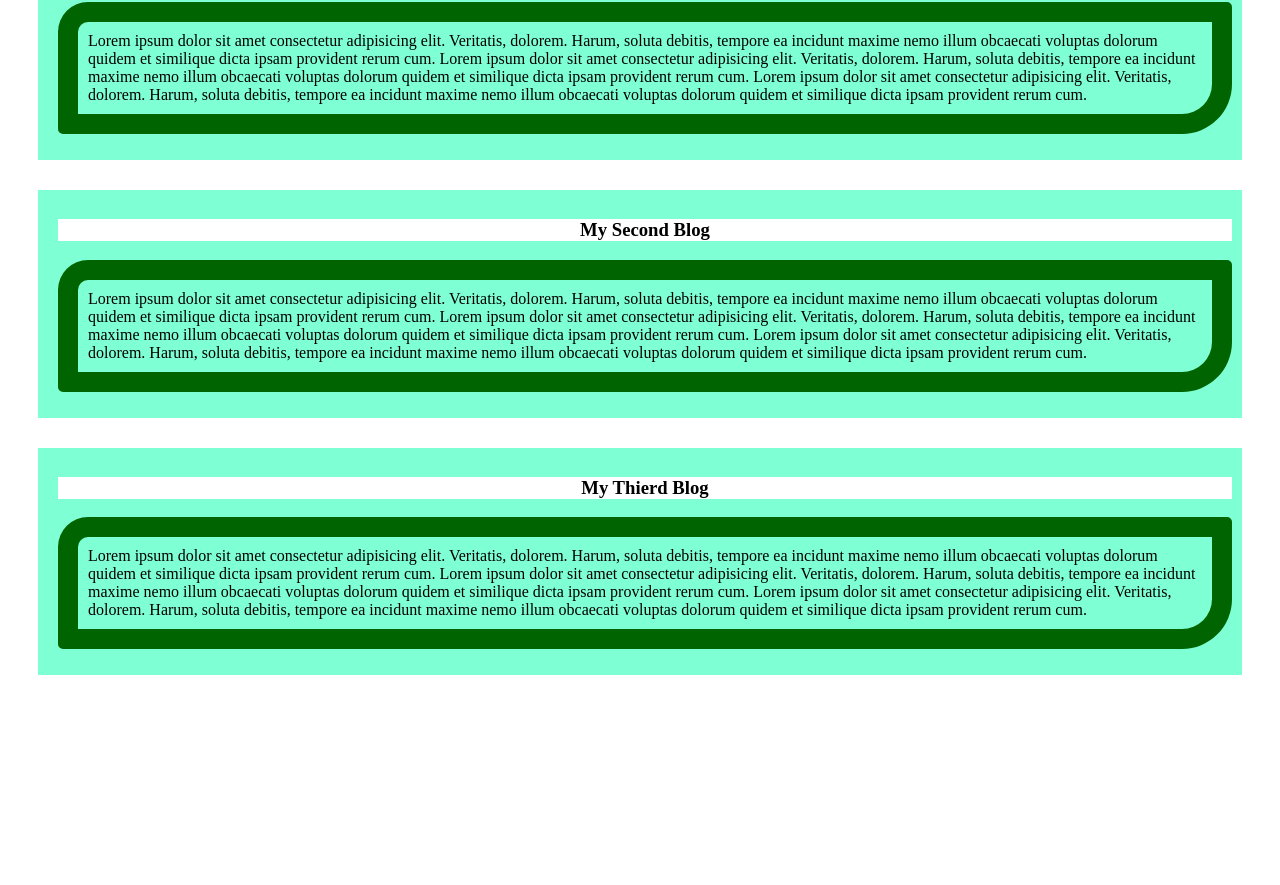
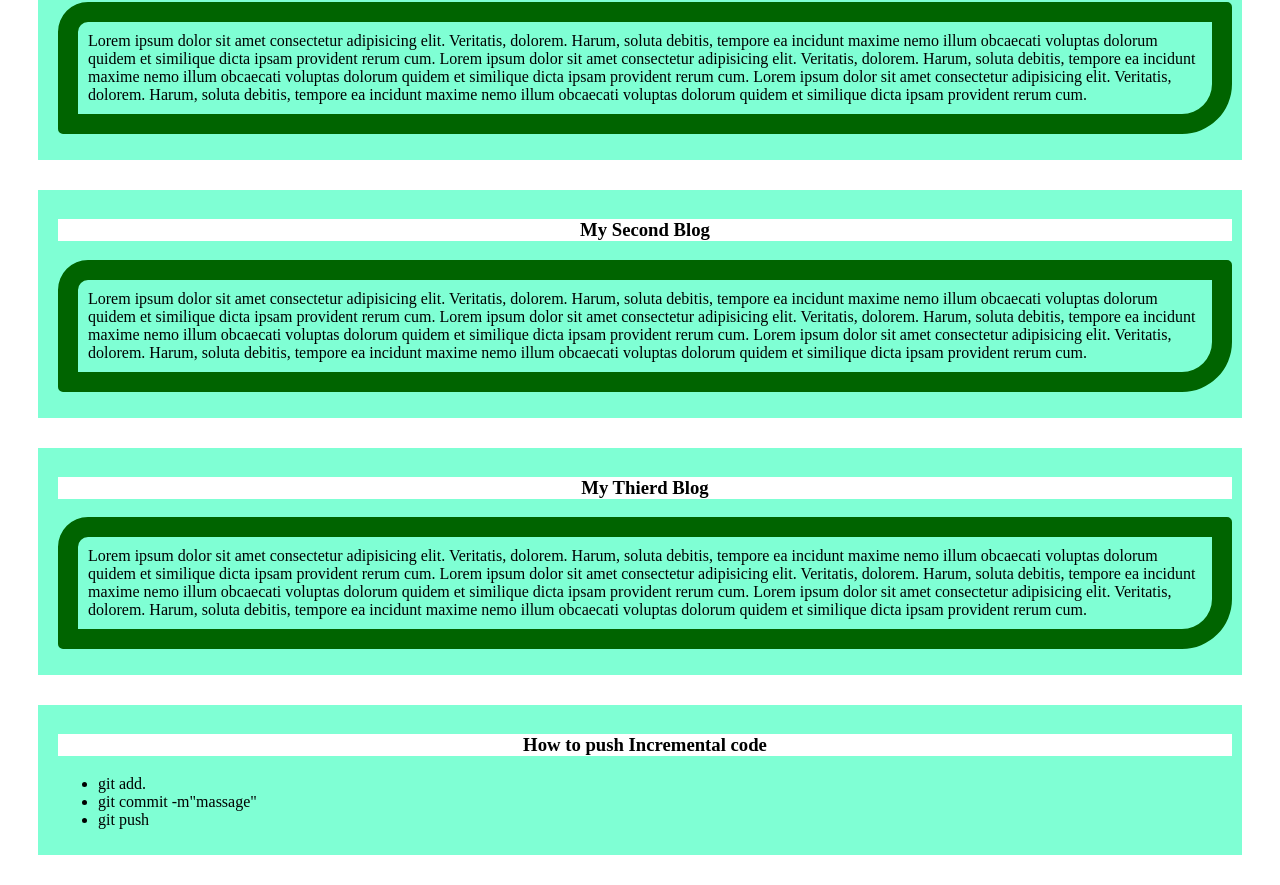
Before and after one commit to mehediibnjakir/my-simple-website, a plain HTML site: page index.html in a window 1280 px wide. Shown: the part 97-982 px from the top of the page. Before the commit the page ends 802 px from the top, so only its background shows below. Drawn offline with Linux system fonts and the light colour scheme.

Commit message:
add the new block

```diff
--- a/index.html
+++ b/index.html
@@ -40,5 +40,16 @@
             Lorem ipsum dolor sit amet consectetur adipisicing elit. Veritatis, dolorem. Harum, soluta debitis, tempore ea incidunt maxime nemo illum obcaecati voluptas dolorum quidem et similique dicta ipsam provident rerum cum.
         </p>
     </div>
+    <div>
+        <h3>
+            How to push Incremental code
+        </h3>
+        <ul>
+            <li>git add.</li>
+            <li>git commit -m"massage"</li>
+            <li>git push</li>
+
+        </ul>
+    </div>
 </body>
 </html>
```
